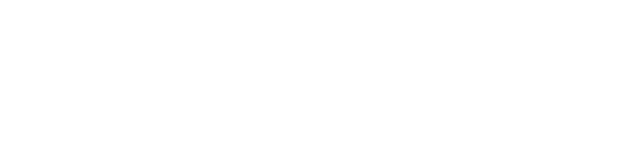
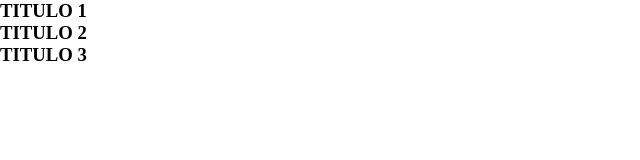
Before and after one commit to elenamm12/ElenaMartellacci, a plain HTML site: page index.html in a window 1280 px wide. Shown: the whole page, without its empty margins (0-640 px from the left). Drawn offline with Linux system fonts and the light colour scheme.

Commit message:
portafolio 1

```diff
--- a/index.html
+++ b/index.html
@@ -7,6 +7,40 @@
     <title>Document</title>
 </head>
 <body>
+        <div class="bloque">
+            <div class="modelos">
+                <h3>TITULO 1</h3>
 
+            </div>
+            <div class="modelos_fotos">
+
+            </div>
+        </div>
+
+        <div class="bloque">
+            <div class="modelos">
+                <h3>TITULO 2</h3>
+
+            </div>
+            <div class="modelos_fotos">
+
+
+            </div>
+
+        </div>
+
+        <div class="bloque">
+                <div class="modelos">
+                    <h3>TITULO 3</h3>
+
+                </div>
+                <div class="modelos_fotos">
+
+
+                </div>
+
+        </div>
+
+    </div>
 </body>
 </html>
```
